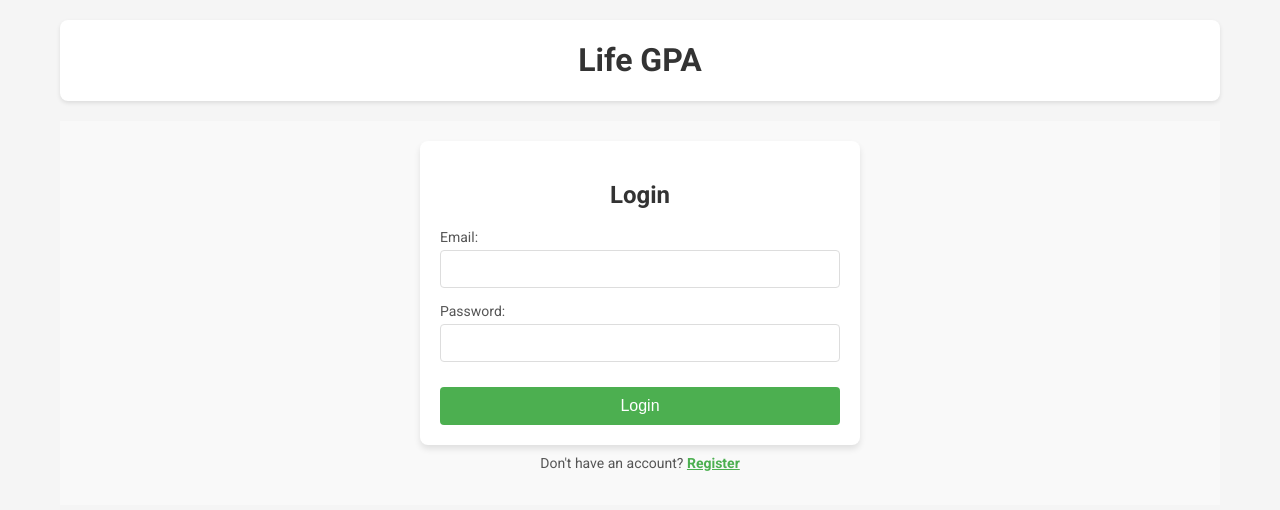
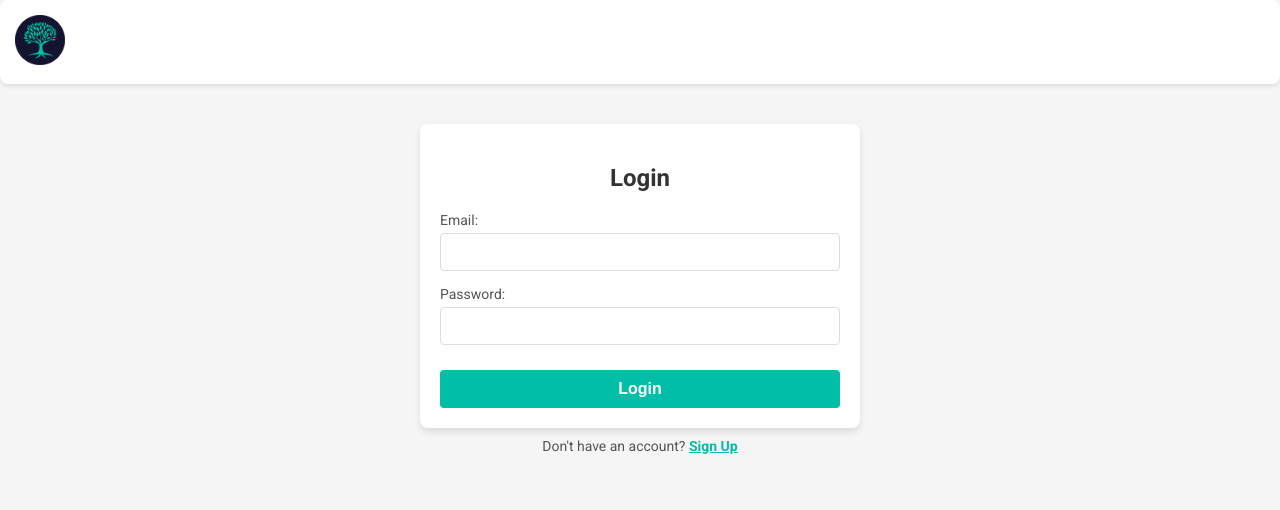
Before and after one commit to CompassFoundry/LifeGPA, a React (Create React App) app in the folder frontend/: page /login in a window 1280 px wide. Shown: the top 510 px of the page. Built offline with nearby package versions, Linux system fonts and the light colour scheme; no server answers.

Commit message:
updated nav, style, auth, and added landing page

```diff
--- a/frontend/src/App.js
+++ b/frontend/src/App.js
@@ -1,7 +1,9 @@
 import React, { useState, useEffect } from 'react'
-import { BrowserRouter as Router, Routes, Route } from 'react-router-dom'
+import { BrowserRouter as Router, Routes, Route, Link } from 'react-router-dom'
 import RegisterUser from './Components/Auth/RegisterUser'
 import LoginUser from './Components/Auth/LoginUser'
+import LandingPage from './Components/Landing/LandingPage'
+import Home from './Components/Home/Home'
 import { supabase } from './supabaseClient'
 import './styles/global.css'
 
@@ -32,25 +34,22 @@ const App = () => {
     <Router>
       <div className='app'>
         <header className='header'>
-          <h1>Life GPA</h1>
+          <Link to={user ? '/home' : '/'}>
+            <img src='/images/logo.png' alt='Logo' className='logo' />
+          </Link>
         </header>
         <main className='content'>
           {user ? (
-            <div>
-              <p>Logged in as: {user.email}</p>
-              <button
-                onClick={async () => {
-                  await supabase.auth.signOut()
-                  setUser(null)
-                }}
-              >
-                Logout
-              </button>
-            </div>
+            <Home user={user} setUser={setUser} /> // Pass user and setUser to Home
           ) : (
             <Routes>
-              <Route path='/' element={<RegisterUser />} />
+              <Route path='/' element={<LandingPage />} />
+              <Route path='/register' element={<RegisterUser />} />
               <Route path='/login' element={<LoginUser />} />
+              <Route
+                path='/home'
+                element={<Home user={user} setUser={setUser} />}
+              />
             </Routes>
           )}
         </main>
--- a/frontend/src/Components/Auth/Auth.module.css
+++ b/frontend/src/Components/Auth/Auth.module.css
@@ -6,7 +6,6 @@
   flex-direction: column;
   align-items: center;
   justify-content: center;
-  background-color: #f9f9f9;
   padding: 20px;
 }
 
@@ -55,9 +54,10 @@
 .button {
   width: 100%;
   padding: 10px;
-  background-color: #4caf50;
+  background-color: #00bfa6;
   color: white;
   font-size: 16px;
+  font-weight: 800;
   border: none;
   border-radius: 4px;
   cursor: pointer;
@@ -66,7 +66,7 @@
 }
 
 .button:hover {
-  background-color: #45a049;
+  background-color: #141430;
 }
 
 /* Message styles */
@@ -89,7 +89,7 @@
 .toggleLink {
   background: none;
   border: none;
-  color: #4caf50;
+  color: #00bfa6;
   font-weight: bold;
   cursor: pointer;
   text-decoration: underline;
@@ -98,5 +98,5 @@
 }
 
 .toggleLink:hover {
-  color: #388e3c;
+  color: #141430;
 }
--- a/frontend/src/Components/Auth/LoginUser.js
+++ b/frontend/src/Components/Auth/LoginUser.js
@@ -1,5 +1,5 @@
 import React, { useState } from 'react'
-import { Link } from 'react-router-dom' // Use Link for navigation
+import { Link, useNavigate } from 'react-router-dom'
 import styles from './Auth.module.css'
 import { supabase } from '../../supabaseClient'
 
@@ -7,6 +7,7 @@ const LoginUser = () => {
   const [email, setEmail] = useState('')
   const [password, setPassword] = useState('')
   const [errorMessage, setErrorMessage] = useState('')
+  const navigate = useNavigate()
 
   const handleLogin = async (e) => {
     e.preventDefault() // Prevent default form submission behavior
@@ -24,6 +25,9 @@ const LoginUser = () => {
       } else {
         setErrorMessage('') // Clear any previous error message
         console.log('User successfully logged in:', data) // Log for debugging
+
+        // Navigate to the /home page
+        navigate('/home')
       }
     } catch (err) {
       console.error('Unexpected error:', err) // Catch unexpected errors
@@ -68,8 +72,8 @@ const LoginUser = () => {
       </form>
       <p className={styles.toggleText}>
         Don't have an account?{' '}
-        <Link to='/' className={styles.toggleLink}>
-          Register
+        <Link to='/register' className={styles.toggleLink}>
+          Sign Up
         </Link>
       </p>
     </div>
--- a/frontend/src/Components/Auth/RegisterUser.js
+++ b/frontend/src/Components/Auth/RegisterUser.js
@@ -19,7 +19,13 @@ const RegisterUser = () => {
       })
 
       if (error) {
-        setMessage(error.message) // Display error message
+        if (error.message.includes('User already registered')) {
+          setMessage(
+            'This email is already registered. Try logging in instead.'
+          )
+        } else {
+          setMessage(error.message) // Display the generic error
+        }
       } else {
         setMessage('Check your email for confirmation link!') // Success message
         console.log('User successfully registered:', data) // Log for debugging
@@ -33,7 +39,7 @@ const RegisterUser = () => {
   return (
     <div className={styles.container}>
       <form className={styles.form} onSubmit={handleRegister}>
-        <h2 className={styles.heading}>Register</h2>
+        <h2 className={styles.heading}>Create an Account</h2>
         <div className={styles.inputGroup}>
           <label className={styles.label} htmlFor='email'>
             Email:
@@ -61,7 +67,7 @@ const RegisterUser = () => {
           />
         </div>
         <button type='submit' className={styles.button}>
-          Register
+          Sign Up
         </button>
         {message && <p className={styles.message}>{message}</p>}
       </form>
--- /dev/null
+++ b/frontend/src/Components/Home/Home.js
@@ -0,0 +1,22 @@
+import React from 'react'
+import { useNavigate } from 'react-router-dom' // Import useNavigate
+import { supabase } from '../../supabaseClient' // Import Supabase client
+
+const Home = ({ user, setUser }) => {
+  const navigate = useNavigate() // Initialize useNavigate
+
+  const handleLogout = async () => {
+    await supabase.auth.signOut() // Log the user out
+    setUser(null) // Clear the user state
+    navigate('/login') // Redirect to the login page
+  }
+
+  return (
+    <div>
+      <p>Logged in as: {user.email}</p>
+      <button onClick={handleLogout}>Logout</button>
+    </div>
+  )
+}
+
+export default Home
--- /dev/null
+++ b/frontend/src/Components/Landing/Landing.module.css
@@ -0,0 +1,27 @@
+/* Header Styles */
+.header {
+  text-align: center;
+  padding: 20px;
+  margin-top: 50px;
+}
+
+/* Button Styles */
+.button {
+  background-color: #00bfa6; /* Green */
+  color: white;
+  border: none;
+  padding: 10px 20px;
+  width: 150px;
+  font-size: 16px;
+  font-weight: 800;
+  margin: 10px; /* Space between buttons */
+  margin-top: 20px;
+  border-radius: 5px;
+  cursor: pointer;
+  transition: background-color 0.3s ease;
+}
+
+/* Hover Effect */
+.button:hover {
+  background-color: #141430; /* Darker hover color */
+}
--- /dev/null
+++ b/frontend/src/Components/Landing/LandingPage.js
@@ -0,0 +1,21 @@
+// src/Components/LandingPage.js
+import React from 'react'
+import { Link } from 'react-router-dom'
+import styles from './Landing.module.css'
+
+const LandingPage = () => {
+  return (
+    <div className={styles.header}>
+      <h1>Welcome to Life GPA</h1>
+      <p>Track your progress in the categories of life that matter to you.</p>
+      <Link to='/register'>
+        <button className={styles.button}>Sign Up</button>
+      </Link>
+      <Link to='/login'>
+        <button className={styles.button}>Login</button>
+      </Link>
+    </div>
+  )
+}
+
+export default LandingPage
--- a/frontend/src/styles/global.css
+++ b/frontend/src/styles/global.css
@@ -12,17 +12,14 @@ html {
 /* App Wrapper */
 .app {
   width: 100%;
-  max-width: 1200px; /* Adjust as needed */
   margin: 0 auto; /* Center the app horizontally */
-  padding: 20px;
   box-sizing: border-box;
 }
 
 /* Header */
 .header {
+  width: 100%;
   display: flex;
-  align-items: center;
-  justify-content: center;
   background-color: #ffffff; /* White header background */
   box-shadow: 0 2px 4px rgba(0, 0, 0, 0.1); /* Subtle shadow */
   border-radius: 8px;
@@ -31,8 +28,7 @@ html {
 
 .logo {
   height: 50px; /* Adjust the size of your logo */
-  margin-right: 15px;
-  margin-left: 15px;
+  margin: 15px;
 }
 
 .product-name {
```
Also changed, not shown: frontend/public/images/logo.png (added), 1 other file (tests, documents, lock files or other folders).
